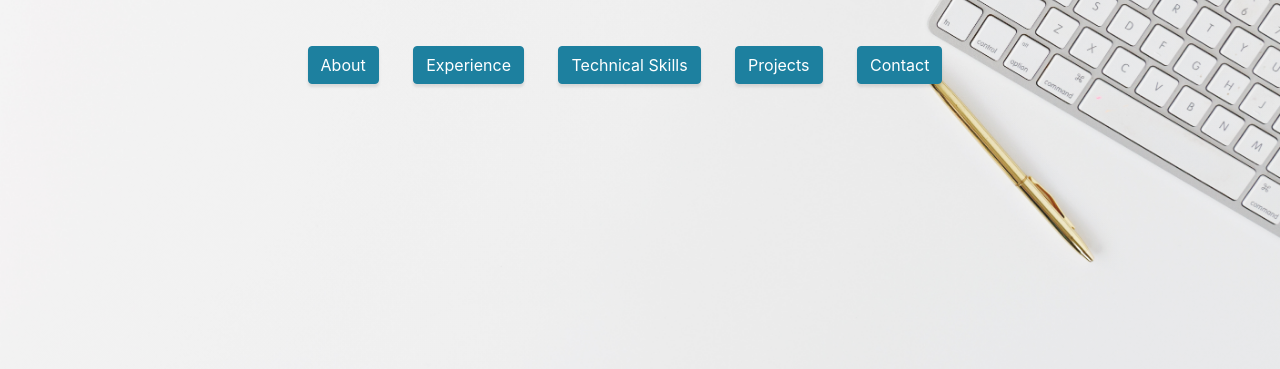
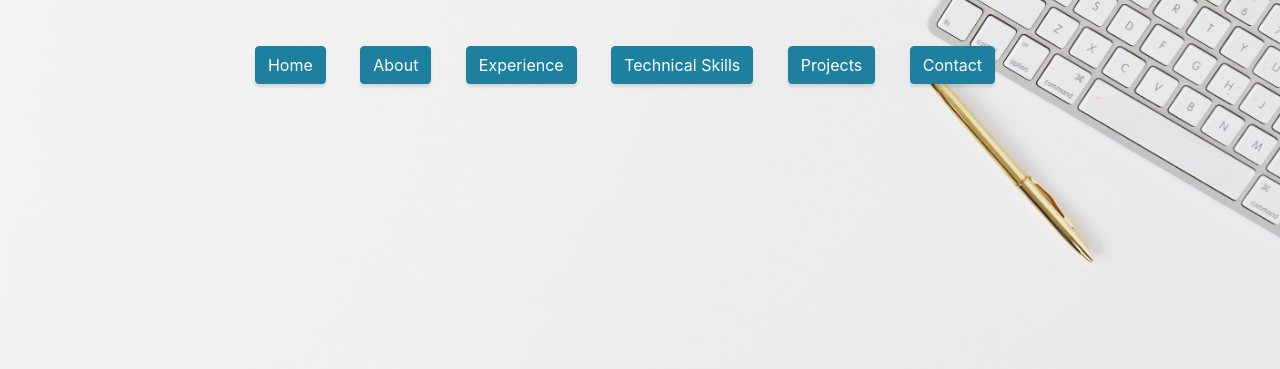
Before and after one commit to rosalba-rodriguez/rosalba-rodriguez.github.io, a website with bundled scripts: page about.html in a window 1280 px wide. Shown: the part 431-800 px from the top of the page. Built offline with nearby package versions, Linux system fonts and the light colour scheme.

Commit message:
added home button on every page

```diff
--- a/about.html
+++ b/about.html
@@ -35,6 +35,7 @@
         <h3 class="mb-5">
           <em>Biography & Education </em>
         </h3>
+        <a class="btn btn-primary btn-xl" href="index.html">Home</a>
         <a class="btn btn-primary btn-xl" href="about.html">About</a>
         <a class="btn btn-primary btn-xl" href="experience.html">Experience</a>
         <a class="btn btn-primary btn-xl" href="skills.html">Technical Skills</a>
```
Also changed, not shown: experience.html (+1 -0 lines), index.html (+1 -0 lines), portfolio.html (+1 -0 lines), skills.html (+1 -0 lines), README.md.
